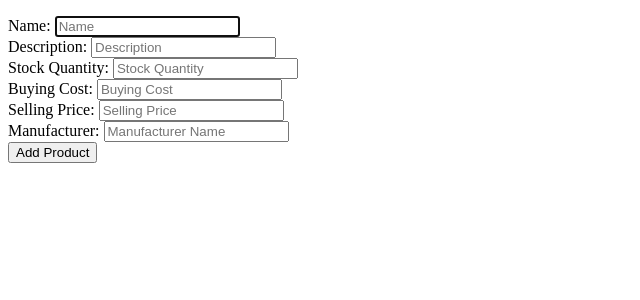
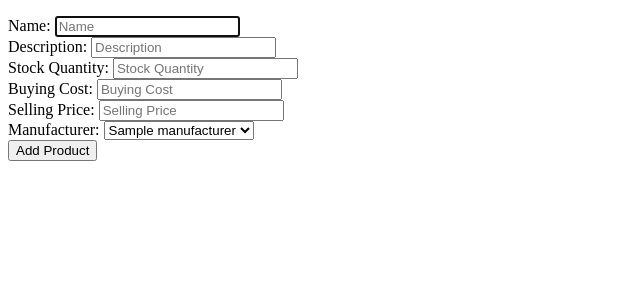
Before and after one commit to Katie-Sloan/Python-project, a Flask app: page /products/add in a window 1280 px wide. Shown: the part 106-406 px from the top of the page, without its empty margins (0-640 px from the left). Run offline with Flask 2, Linux system fonts and the light colour scheme; a database or web service that is not in the repository returns one stand-in record (values such as "Sample title"); some libraries are stand-ins or nearby versions.

Commit message:
Modified controllers and templates

```diff
--- a/controllers/products_controller.py
+++ b/controllers/products_controller.py
@@ -25,7 +25,7 @@ def create_product():
     manufacturer_id = request.form["manufacturer_id"]
 
     manufacturer = manufacturer_repository.select(manufacturer_id)
-    product = Product(name, description, stock_quantity, buying_cost, selling_price, manufacturer_id)
+    product = Product(name, description, stock_quantity, buying_cost, selling_price, manufacturer)
     product_repository.save(product)
     return redirect('/products')
 
--- a/templates/products/add.html
+++ b/templates/products/add.html
@@ -30,7 +30,11 @@
 
     <div>
         <label for="manufacturer">Manufacturer:</label>
-        <input type="text" id="manufacturer" name="manufacturer" placeholder="Manufacturer Name">
+        <select name="manufacturer_id" id="manufacturer">
+            {% for manufacturer in manufacturers %}
+                <option value="{{ manufacturer.id }}">{{ manufacturer.name}}</option>
+            {% endfor %}
+        </select>
     </div>
 
     <button type="submit">Add Product</button>
```
